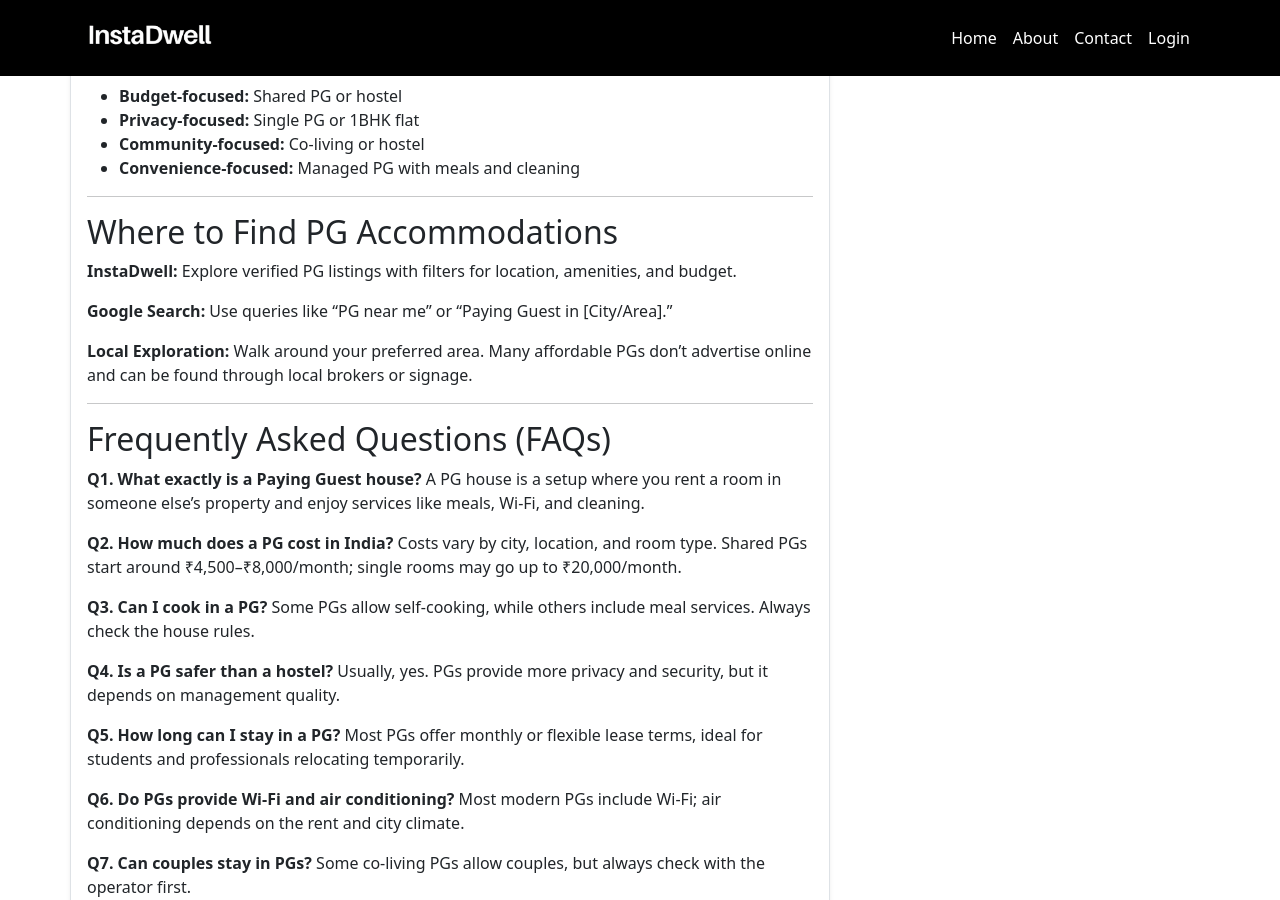
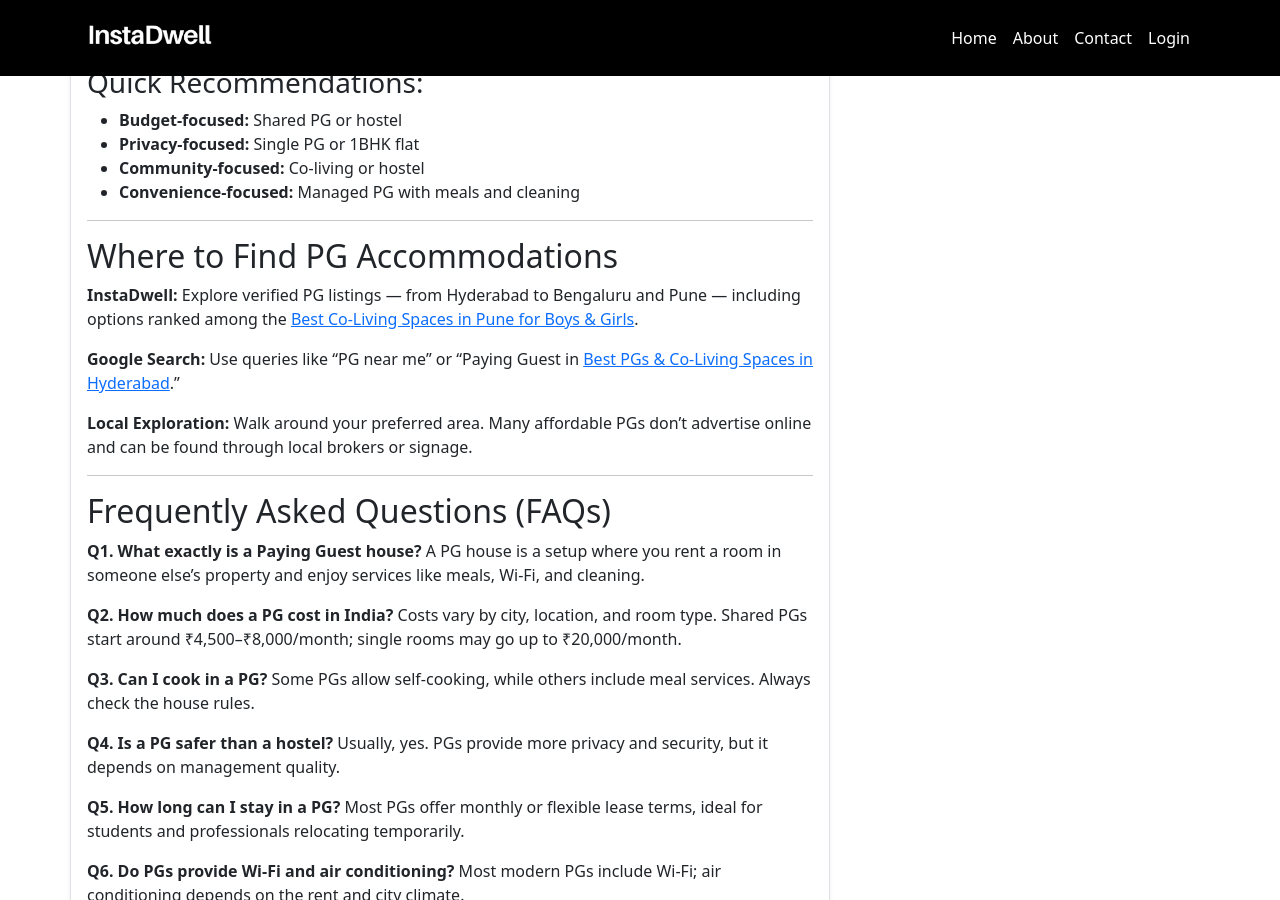
Before and after one commit to instadw/instadwell-blog, a Jekyll site: the page built from _posts/2025-10-28-what-is-paying-guest-house-a-complete-guide-to-paying-guest-accommodation-in-india.md, in a window 1280 px wide and 900 px high, scrolled down 3969 px. Built offline with Jekyll 4.4.1, drawn with Linux system fonts in a browser that asks for light colours; some of the changed text lies outside the part shown.

Commit message:
Update 2025-10-28-what-is-paying-guest-house-a-complete-guide-to-paying-guest-accommodation-in-india.md

```diff
--- a/_posts/2025-10-28-what-is-paying-guest-house-a-complete-guide-to-paying-guest-accommodation-in-india.md
+++ b/_posts/2025-10-28-what-is-paying-guest-house-a-complete-guide-to-paying-guest-accommodation-in-india.md
@@ -72,7 +72,7 @@
 
 ## Why PG Accommodations Are Growing in Popularity
 
-The PG culture is booming in Indian metro cities like **Bangalore, Pune, Hyderabad, and Delhi NCR**.
+The PG culture is booming not just in metro cities like Bangalore, Pune, Hyderabad, and Delhi NCR, but also in areas where students actively search for the [Best Student PGs & Co-Living in Bengaluru](https://instadwell.com/search?country=india&lat=12.971599&lng=77.594566&location=bengaluru).
 
 Here’s why:
 
@@ -162,9 +162,9 @@
 
 ## Where to Find PG Accommodations
 
-**InstaDwell:** Explore verified PG listings with filters for location, amenities, and budget.
+**InstaDwell:** Explore verified PG listings — from Hyderabad to Bengaluru and Pune — including options ranked among the  [Best Co-Living Spaces in Pune for Boys & Girls](https://instadwell.com/search?country=india&lat=18.5204&lng=73.8567&location=pune).
 
-**Google Search:** Use queries like “PG near me” or “Paying Guest in [City/Area].”
+**Google Search:** Use queries like “PG near me” or “Paying Guest in  [Best PGs & Co-Living Spaces in Hyderabad](https://instadwell.com/search?country=india&lat=17.4065&lng=78.4772&location=hyderabad).”
 
 **Local Exploration:** Walk around your preferred area. Many affordable PGs don’t advertise online and can be found through local brokers or signage.
 
```
